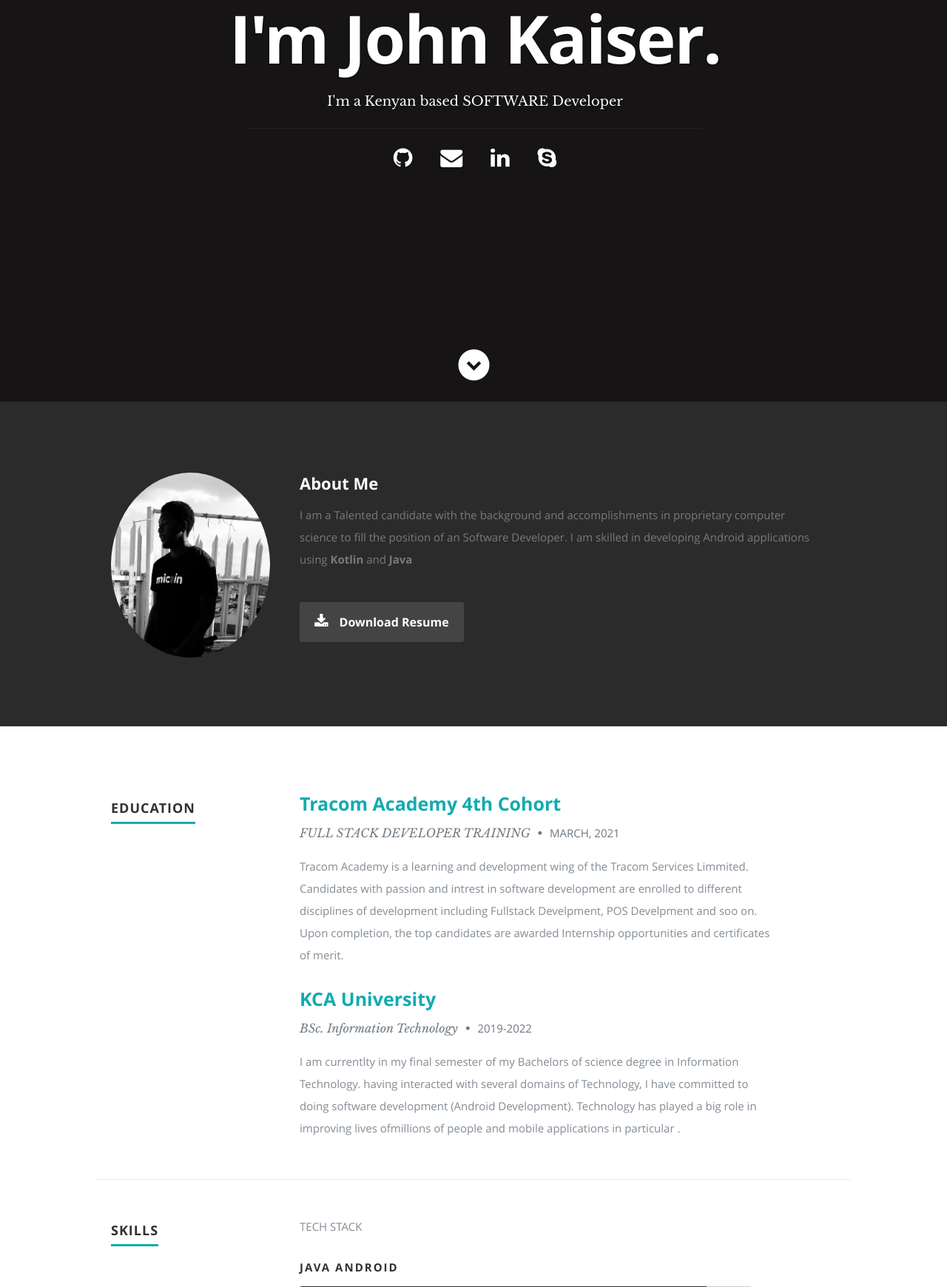
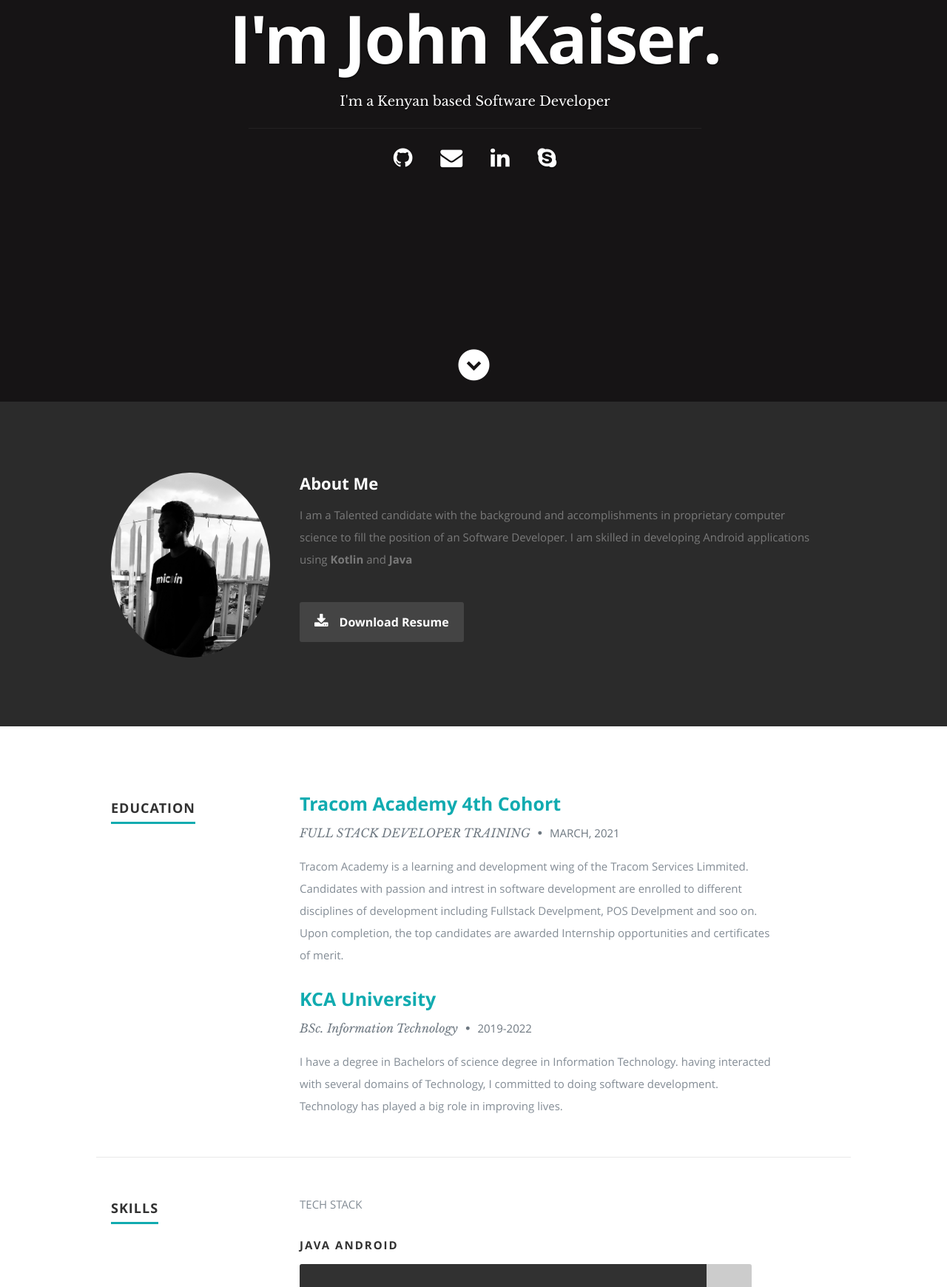
Before and after one commit to phillohk/PORTFOLIO, a plain HTML site: page index.html in a window 1280 px wide. Shown: the part 257-1997 px from the top of the page at 74% size. Drawn offline with nearby package versions, Linux system fonts and the light colour scheme.

Commit message:
changes on index.html

```diff
--- a/index.html
+++ b/index.html
@@ -57,7 +57,7 @@
 
          <div class="banner-text">
             <h1 class="responsive-headline">I'm John Kaiser.</h1>
-             <h2>I'm a Kenyan based <span>SOFTWARE Developer</span><br></h2>
+             <h2>I'm a Kenyan based <span>Software Developer</span><br></h2>
             <hr/>
             <ul class="social">
                <li><a href="https://github.com/johnkaizer"><i class="fa fa-github"></i></a></li>
@@ -150,7 +150,7 @@
                         <p class="info">BSc. Information Technology <span>&bull;</span> <em class="date">2019-2022</em></p>
 
                         <p>
-                      I am currentlty in my final semester of my Bachelors of science degree in Information Technology. having interacted with several domains of Technology, I have committed to doing software development  (Android Development). Technology has played a big role in improving lives ofmillions of people and mobile applications in particular .
+                      I have a degree in Bachelors of science degree in Information Technology. having interacted with several domains of Technology, I committed to doing software development. Technology has played a big role in improving lives.
                         </p>
 
                      </div>
```
